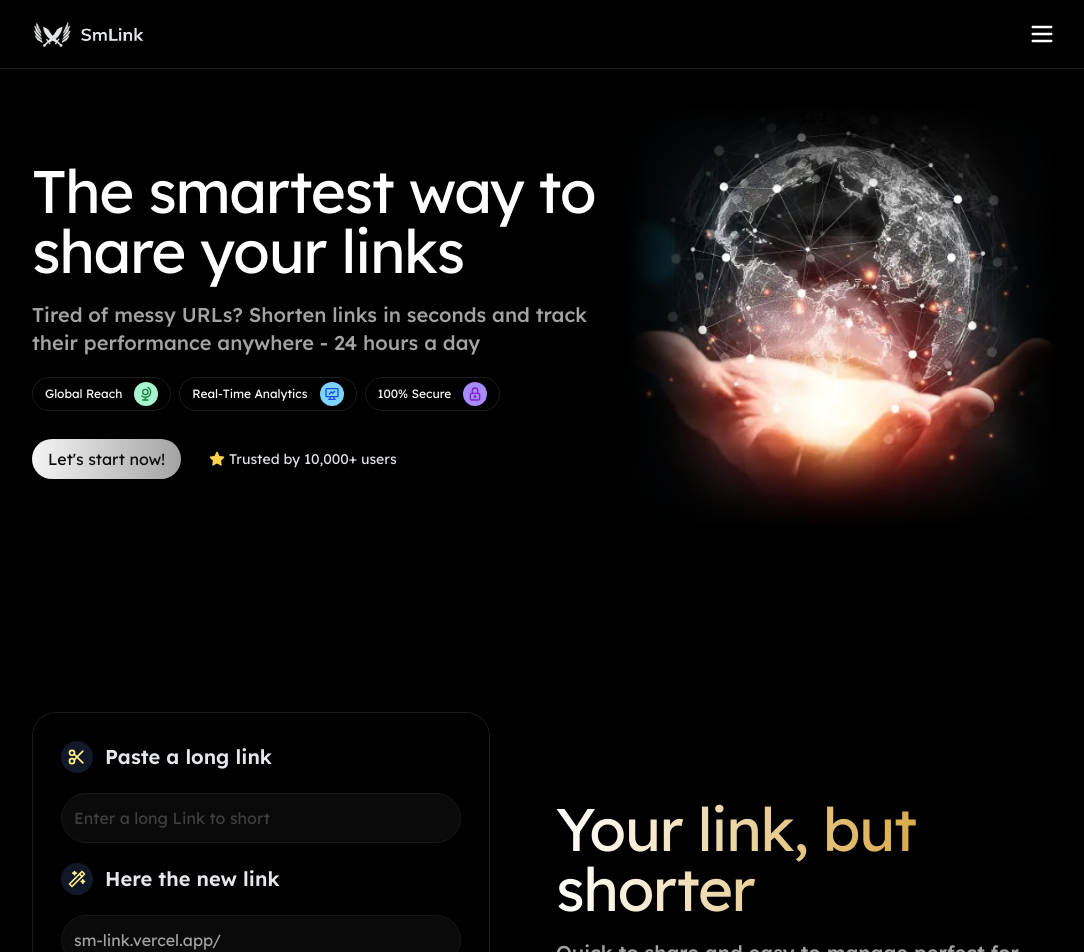
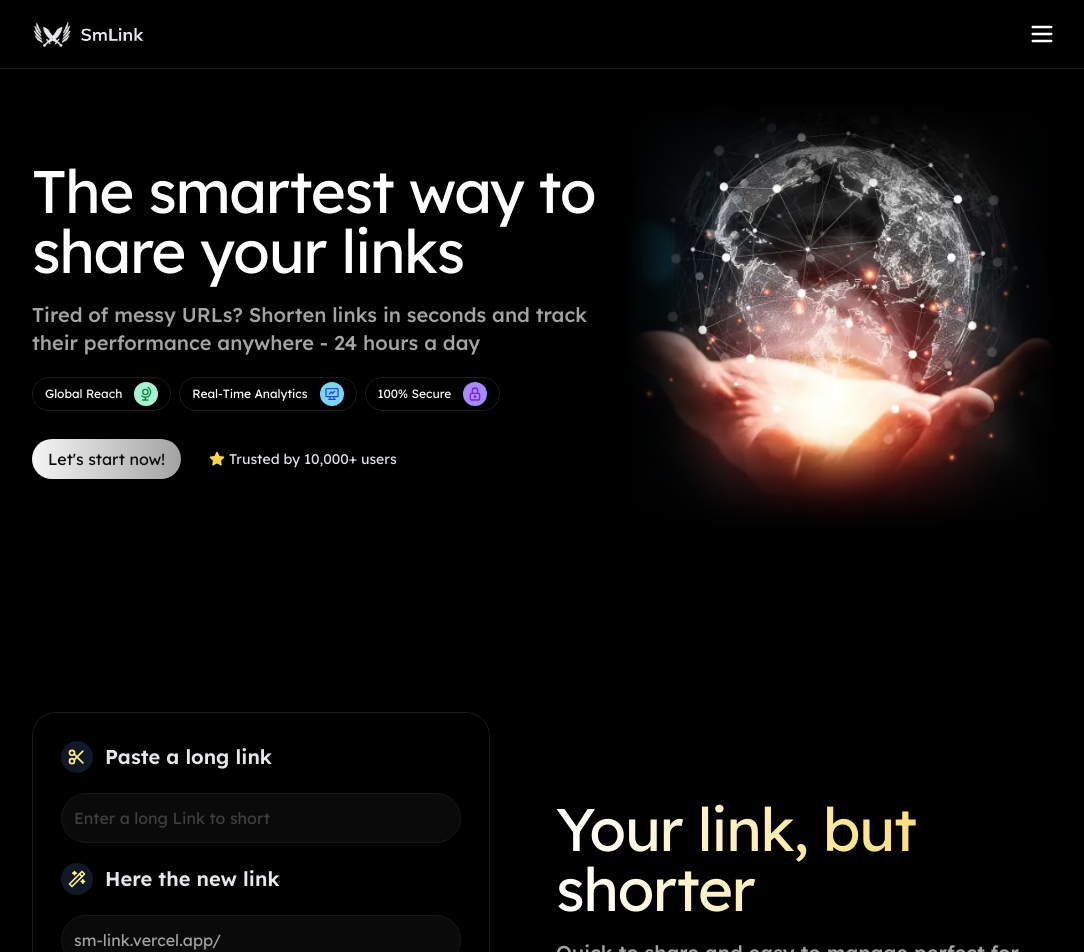
Before and after one commit to JoSG7/sm-link, a Next.js app: page / in a window 1280 px wide. Shown: the top 952 px of the page, without its empty margins (96-1180 px from the left). Built offline with nearby package versions, Linux system fonts and the light colour scheme; no server answers.

Commit message:
shorlinkform Colors 2

```diff
--- a/src/components/home/sections/LinkForm/LinkFormSection.tsx
+++ b/src/components/home/sections/LinkForm/LinkFormSection.tsx
@@ -15,7 +15,7 @@ export function LinkFormSection() {
         <ShortLinkForm />
 
         {/* This p only appears in 360px */}
-        <p className="pb-5 pt-5 font-medium text-center text-transparent bg-gradient-to-br from-white to-yellow-300 bg-clip-text max-w-xs lg-2:hidden">
+        <p className="pb-5 pt-5 font-medium text-center text-transparent bg-gradient-to-br from-white via-amber-200 to-yellow-700 bg-clip-text max-w-xs lg-2:hidden">
           Quick to share and easy to manage, perfect for social media, newsletters, team collaboration, and more
         </p>
 
--- a/src/components/home/sections/LinkForm/ShortLinkForm.tsx
+++ b/src/components/home/sections/LinkForm/ShortLinkForm.tsx
@@ -22,6 +22,7 @@ export function ShortLinkForm() {
 
     if (!isURL(originalLink)) {
       toast.error("Ingrese un link válido", { id: loadingToast })
+      setSubmiting(false)
     } else {
 
       await createShortLink(originalLink).then(res => {
--- a/src/components/home/sections/LinkForm/Title.tsx
+++ b/src/components/home/sections/LinkForm/Title.tsx
@@ -4,7 +4,7 @@ export function LinkFormTitle () {
 
     <section className="flex items-center">
       <div className="w-[90vw] pb-5 lg-2:max-w-[500px] lg-2:py-0">
-        <h1 className="text-4xl tracking-tight text-center text-transparent bg-clip-text bg-gradient-to-r from-white to-yellow-600 lg-2:text-start lg-2:text-6xl">
+        <h1 className="text-4xl tracking-tight text-center text-transparent bg-clip-text bg-gradient-to-r from-white to-amber-300 lg-2:text-start lg-2:text-6xl">
           Your link, but shorter
         </h1>
 
```
